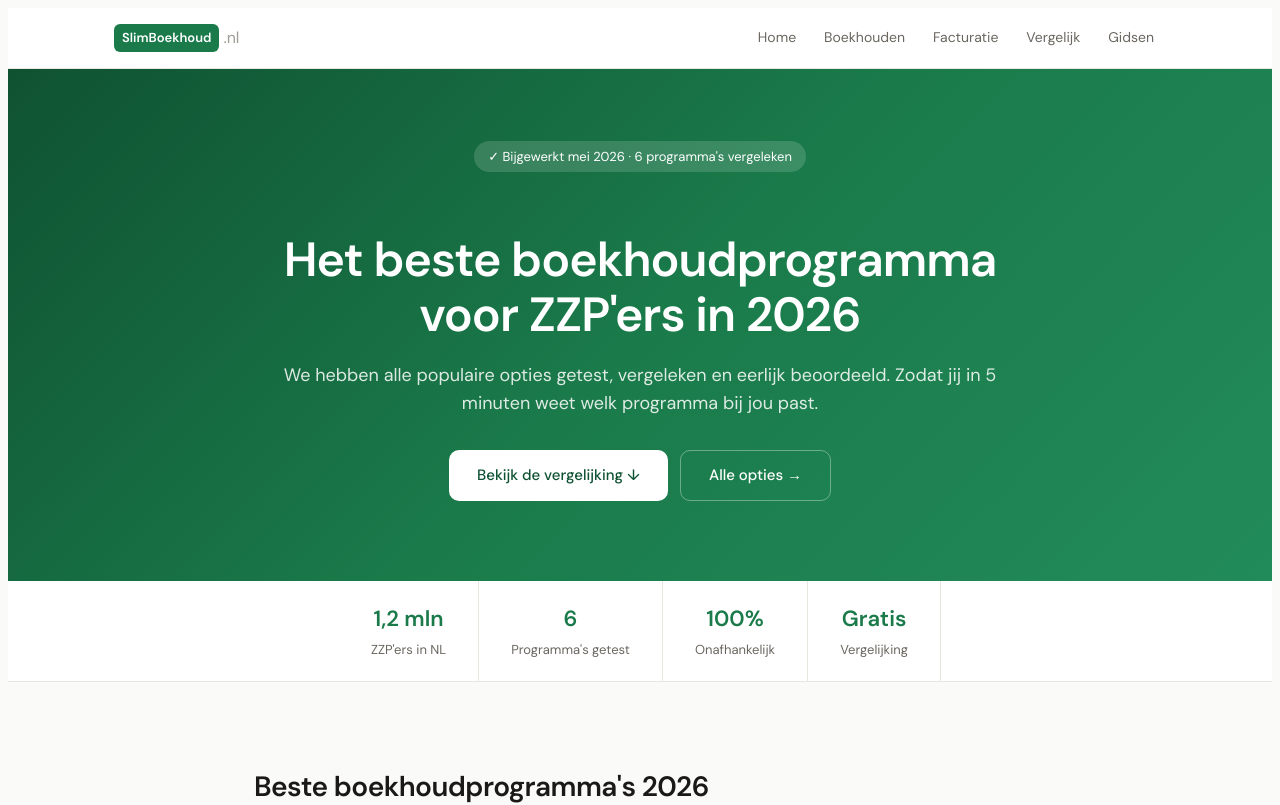
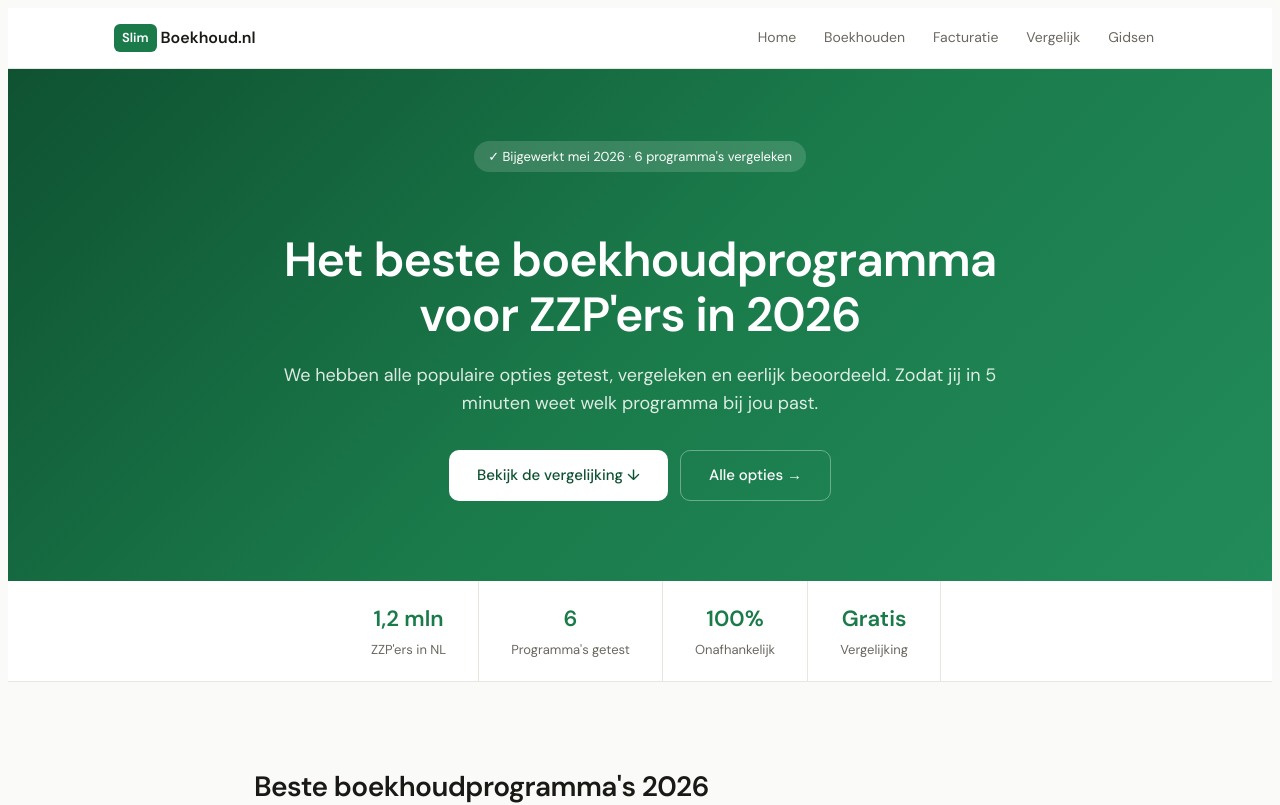
Before and after one commit to ianvdbrink3/zzpsoftware, a Next.js app: page / in a window 1280 px wide. Shown: the top 805 px of the page. Built offline with nearby package versions, Linux system fonts and the light colour scheme; no server answers.

Commit message:
style: only Slim in green badge, Boekhoud.nl in regular text

```diff
--- a/app/layout.tsx
+++ b/app/layout.tsx
@@ -26,8 +26,8 @@ export default function RootLayout({ children }: { children: React.ReactNode })
         <header style={{ background: 'var(--bg-card)', borderBottom: '1px solid var(--border)', position: 'sticky', top: 0, zIndex: 50 }}>
           <div style={{ maxWidth: 1100, margin: '0 auto', padding: '0 24px', height: 60, display: 'flex', alignItems: 'center', justifyContent: 'space-between' }}>
             <a href="/" style={{ display: 'flex', alignItems: 'center', gap: 4, fontWeight: 600, fontSize: 16 }}>
-              <span style={{ background: 'var(--accent)', color: '#fff', padding: '3px 8px', borderRadius: 6, fontSize: 13, fontWeight: 700 }}>SlimBoekhoud</span>
-              <span style={{ color: 'var(--text-tertiary)', fontWeight: 400 }}>.nl</span>
+              <span style={{ background: 'var(--accent)', color: '#fff', padding: '3px 8px', borderRadius: 6, fontSize: 13, fontWeight: 700 }}>Slim</span>
+              <span>Boekhoud.nl</span>
             </a>
             <nav style={{ display: 'flex', gap: 4 }}>
               {[['/', 'Home'], ['/boekhoudprogramma', 'Boekhouden'], ['/factuurprogramma', 'Facturatie'], ['/vergelijk', 'Vergelijk'], ['/gids', 'Gidsen']].map(([href, label]) => (
```
